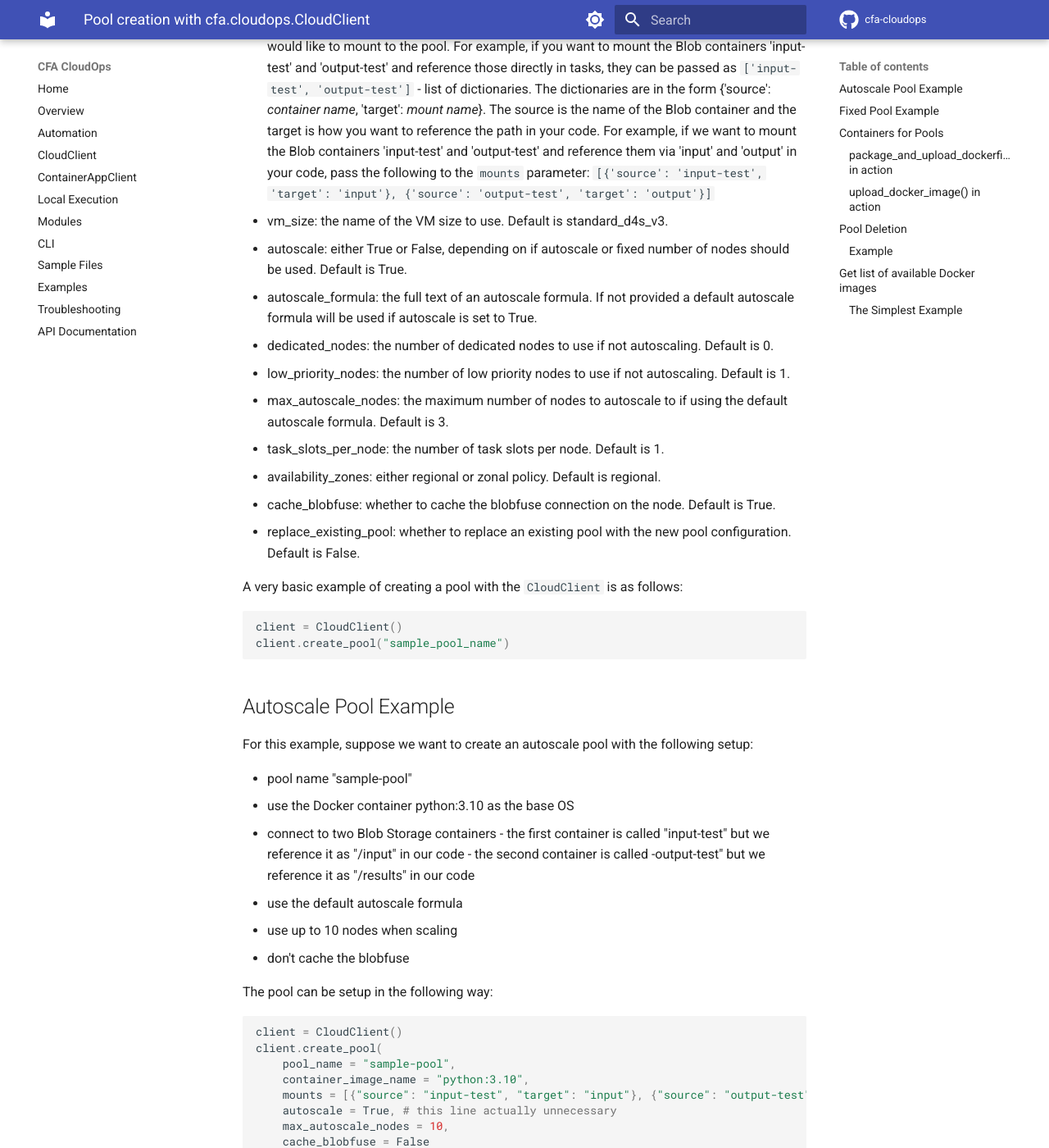
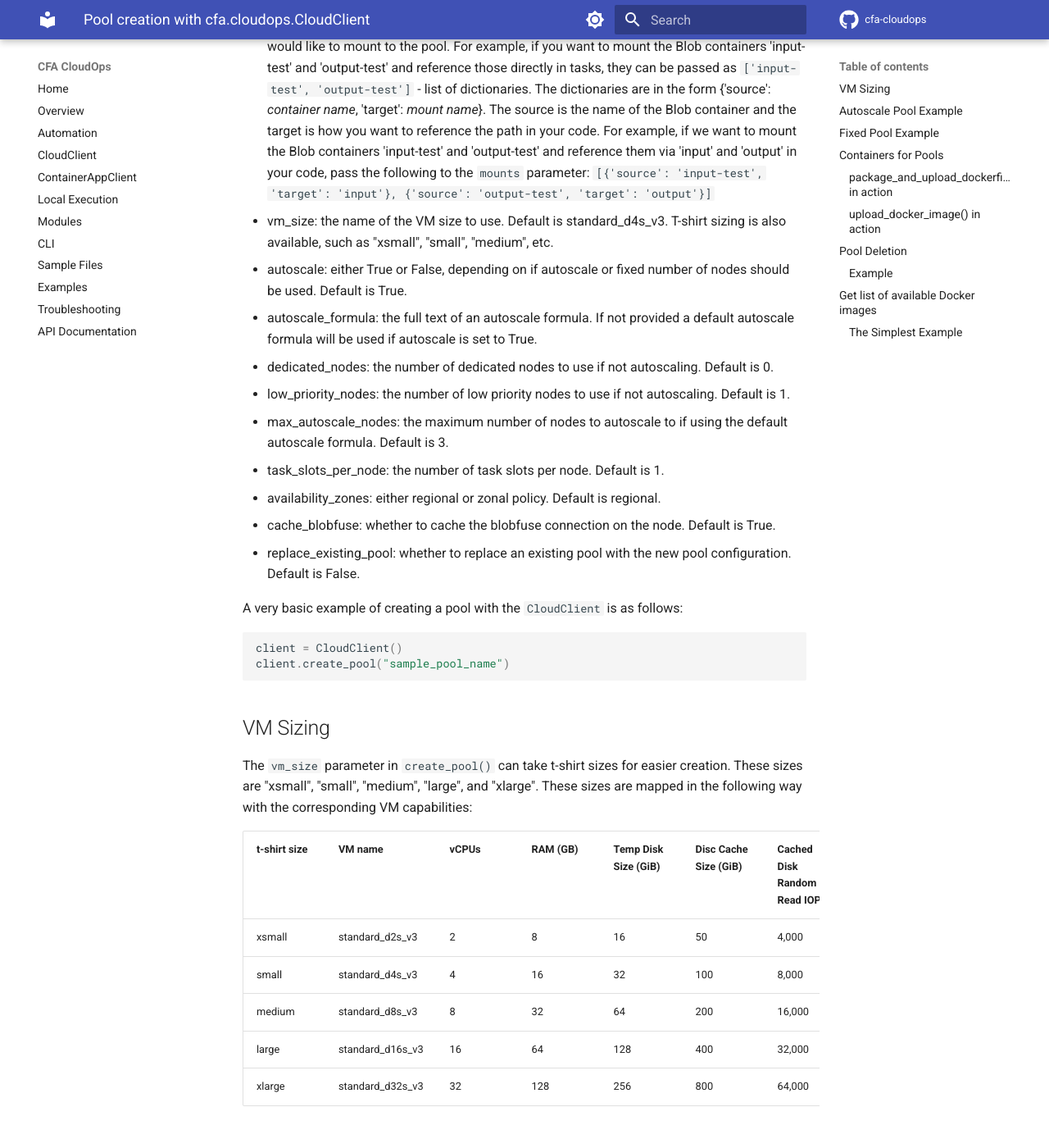
Before and after one commit to CDCgov/cfa-cloudops, an MkDocs documentation site: the page built from docs/CloudClient/pool.md, in a window 1280 px wide and 1400 px high, scrolled down 516 px. Shown: the whole window at 82% size. Built offline with MkDocs 1.6.1 and Material for MkDocs 9.7.7, drawn with Linux system fonts in a browser that asks for light colours; comment, search, counter and statistics services are not loaded.

Commit message:
update vm documentation

````diff
--- a/docs/CloudClient/pool.md
+++ b/docs/CloudClient/pool.md
@@ -11,7 +11,7 @@ Pools can easily be created with a `CloudClient` object while maintaining the fl
     ```['input-test', 'output-test']```
     - list of dictionaries. The dictionaries are in the form {'source': *container name*, 'target': *mount name*}. The source is the name of the Blob container and the target is how you want to reference the path in your code. For example, if we want to mount the Blob containers 'input-test' and 'output-test' and reference them via 'input' and 'output' in your code, pass the following to the `mounts` parameter:
     ```[{'source': 'input-test', 'target': 'input'}, {'source': 'output-test', 'target': 'output'}]```
-- vm_size: the name of the VM size to use. Default is standard_d4s_v3.
+- vm_size: the name of the VM size to use. Default is standard_d4s_v3. T-shirt sizing is also available, such as "xsmall", "small", "medium", etc.
 - autoscale: either True or False, depending on if autoscale or fixed number of nodes should be used. Default is True.
 - autoscale_formula: the full text of an autoscale formula. If not provided a default autoscale formula will be used if autoscale is set to True.
 - dedicated_nodes: the number of dedicated nodes to use if not autoscaling. Default is 0.
@@ -28,6 +28,20 @@ A very basic example of creating a pool with the `CloudClient` is as follows:
 client = CloudClient()
 client.create_pool("sample_pool_name")
 ```
+
+## VM Sizing
+
+The `vm_size` parameter in `create_pool()` can take t-shirt sizes for easier creation. These sizes are "xsmall", "small", "medium", "large", and "xlarge". These sizes are mapped in the following way with the corresponding VM capabilities:
+
+| t-shirt size | VM name | vCPUs | RAM (GB) | Temp Disk Size (GiB) | Disc Cache Size (GiB) | Cached Disk Random Read IOPS |
+| -- | -- | -- | -- | -- | -- | -- |
+| xsmall | standard_d2s_v3 | 2 | 8 | 16 | 50 | 4,000 |
+| small | standard_d4s_v3 | 4 | 16 | 32 | 100 | 8,000 |
+| medium | standard_d8s_v3 | 8 | 32 | 64 | 200 | 16,000 |
+| large | standard_d16s_v3 | 16 | 64 | 128 | 400 | 32,000 |
+| xlarge | standard_d32s_v3 | 32 | 128 | 256 | 800 | 64,000|
+
+
 
 ## Autoscale Pool Example
 
@@ -72,6 +86,7 @@ client.create_pool(
     pool_name = "sample-pool-debug",
     container_image_name = "my_azure_registry/azurecr.io/test_repo:latest",
     mounts = ["input-files"],
+    vm_size = "medium",
     autoscale = False,
     low_priority_nodes = 3,
     task_slots_per_node = 2
````
Also changed, not shown: 2 other files.
